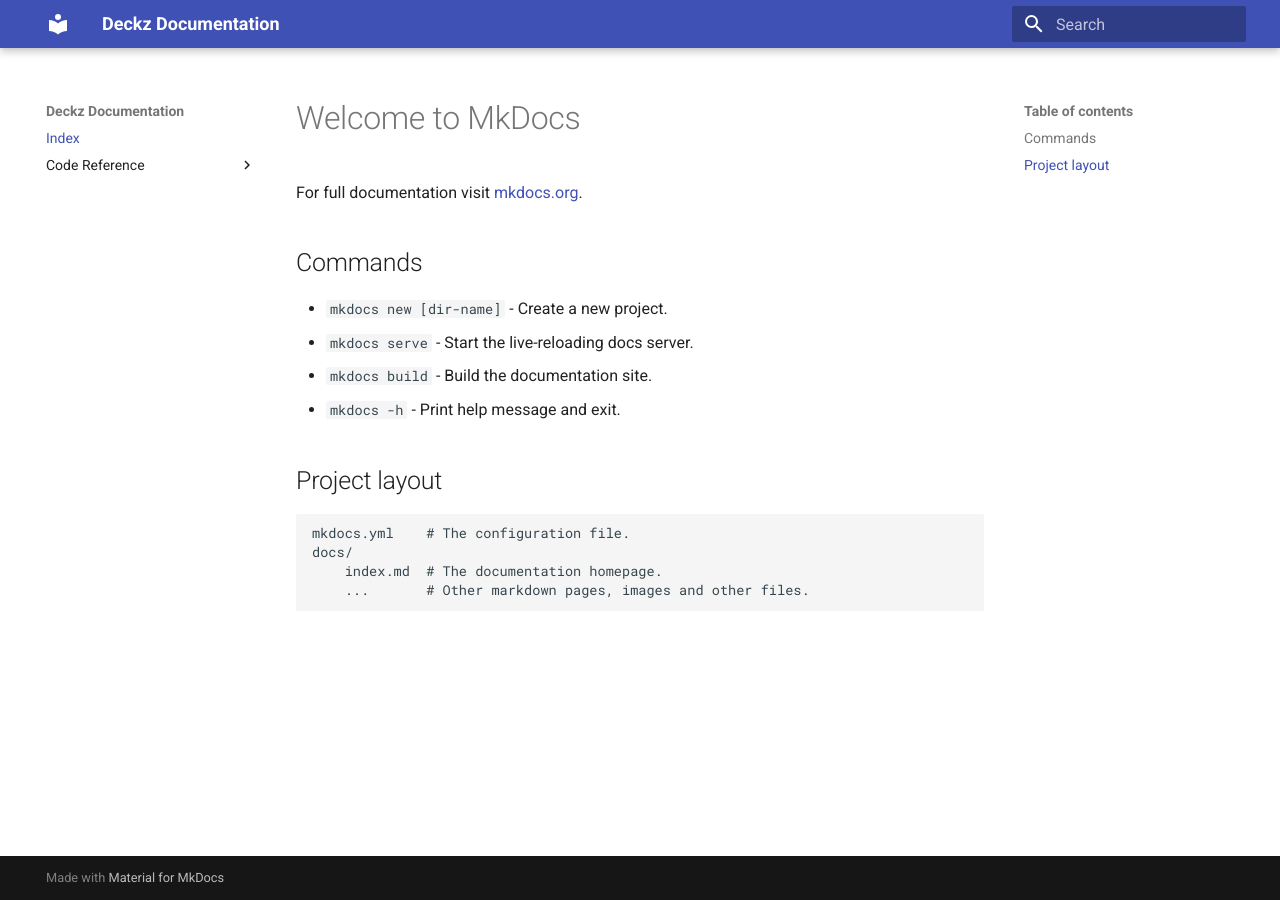
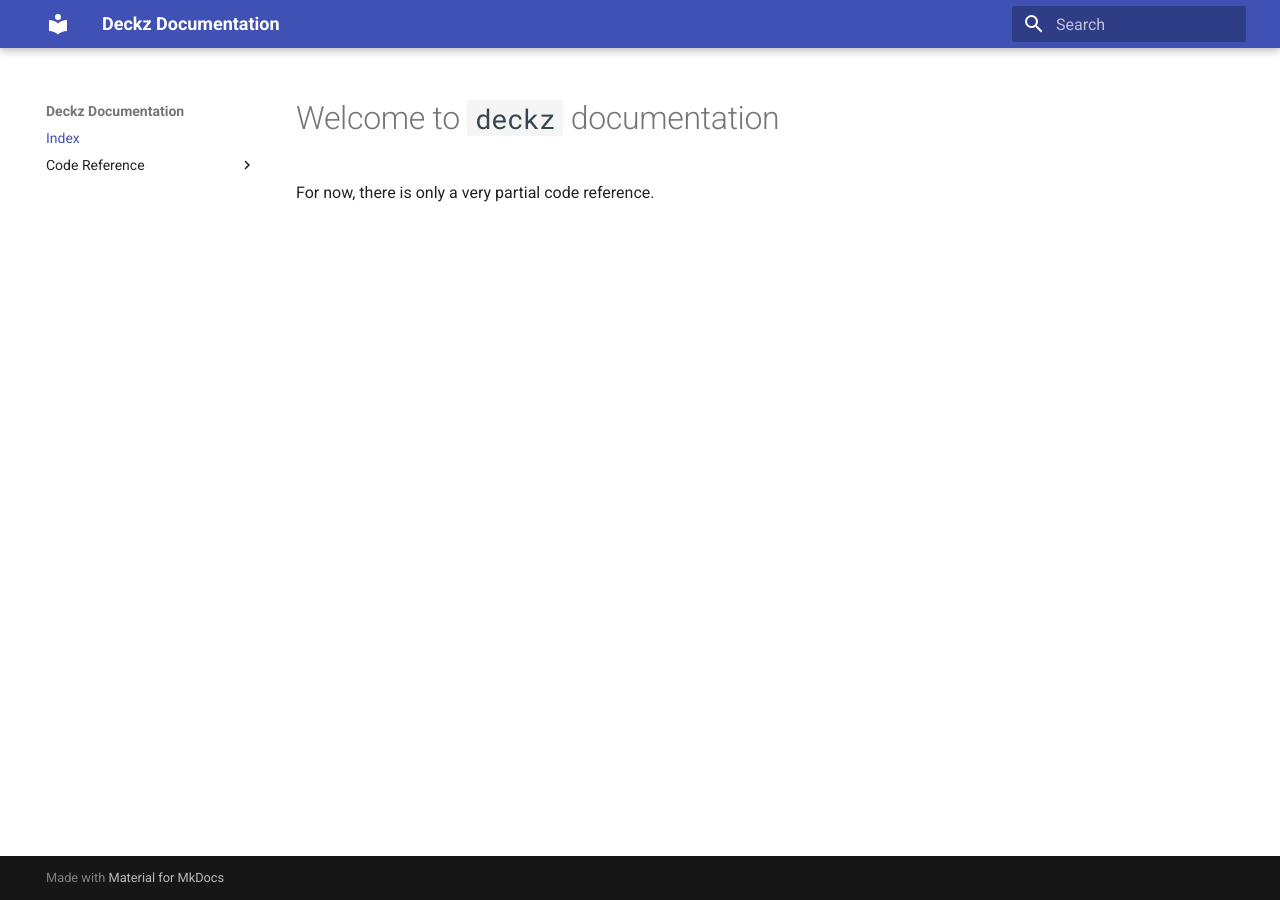
Before and after one commit to shuuchuu/deckz, an MkDocs documentation site: the page built from docs/index.md, in a window 1280 px wide. Built offline with MkDocs 1.6.1 and Material for MkDocs 9.7.7, drawn with Linux system fonts in a browser that asks for light colours.

Commit message:
Nuke doc index to specify that doc is WIP
Signed-off-by: m09 <142691+m09@users.noreply.github.com>

```diff
--- a/docs/index.md
+++ b/docs/index.md
@@ -1,17 +1,3 @@
-# Welcome to MkDocs
+# Welcome to `deckz` documentation
 
-For full documentation visit [mkdocs.org](https://www.mkdocs.org).
-
-## Commands
-
-* `mkdocs new [dir-name]` - Create a new project.
-* `mkdocs serve` - Start the live-reloading docs server.
-* `mkdocs build` - Build the documentation site.
-* `mkdocs -h` - Print help message and exit.
-
-## Project layout
-
-    mkdocs.yml    # The configuration file.
-    docs/
-        index.md  # The documentation homepage.
-        ...       # Other markdown pages, images and other files.
+For now, there is only a very partial code reference.
```
